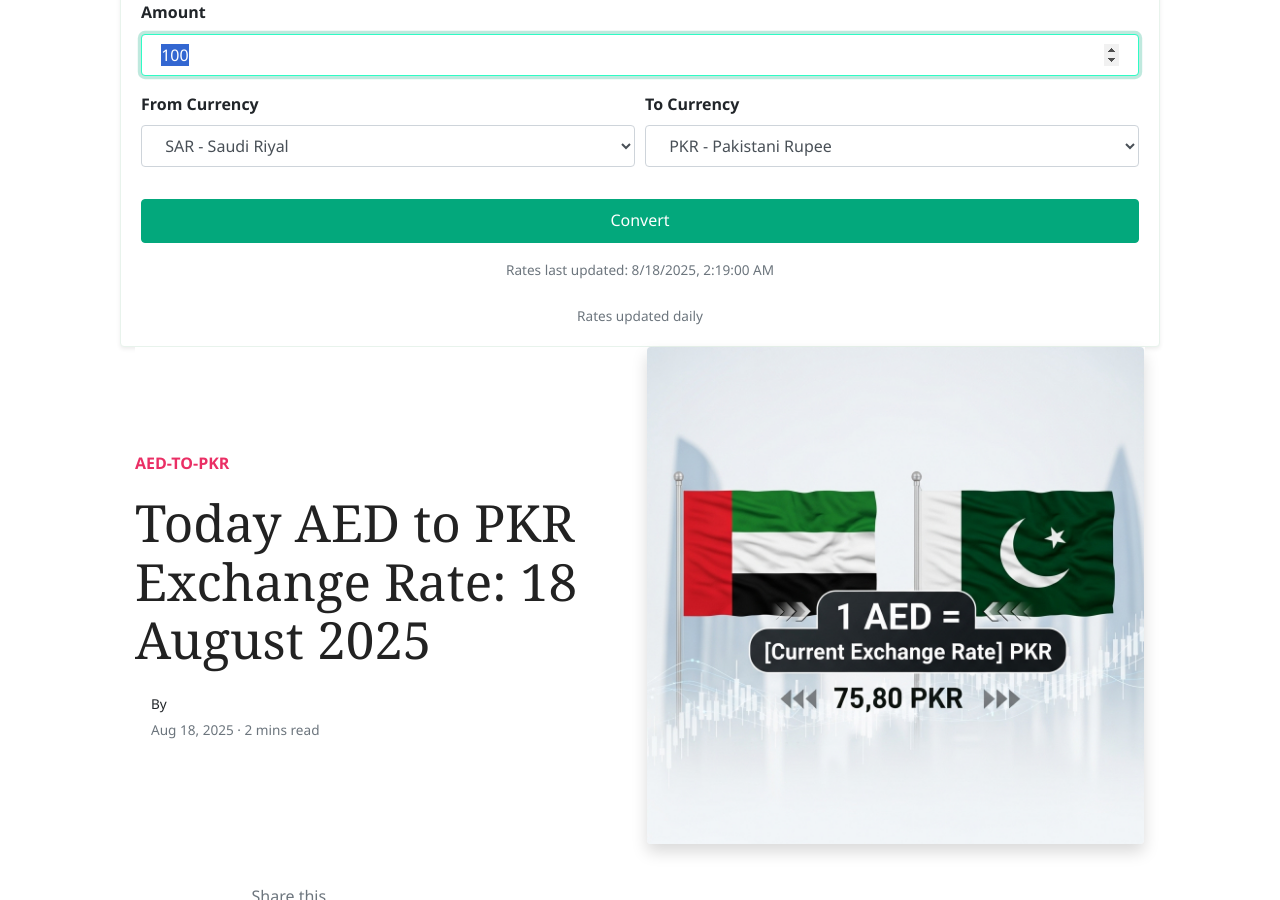
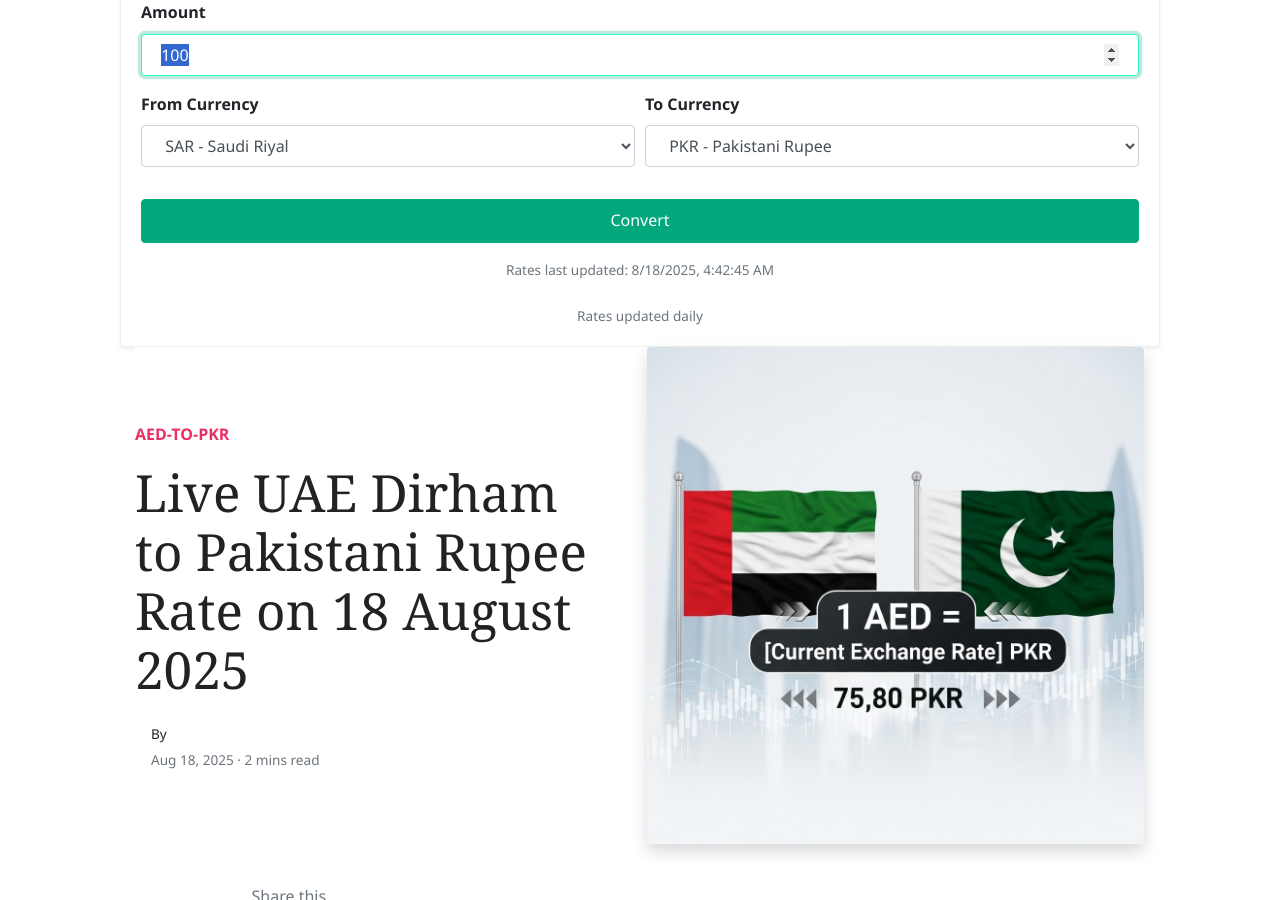
Before and after one commit to mlcom/mlcom.github.io, a Jekyll site: the page built from _posts/2025-08-18-today-uae-dirham-to-pkr-exchange-rate-august-2025-prices-updated-aed-to-pkr.md, in a window 1280 px wide and 900 px high, scrolled down 242 px. Built offline with Jekyll 4.4.1, drawn with Linux system fonts in a browser that asks for light colours; nearby versions of some CDN libraries; comment, search, counter and statistics services are not loaded.

Commit message:
Automated: Update currency rates and generate daily posts

```diff
--- a/_data/rates.yml
+++ b/_data/rates.yml
@@ -1,4 +1,4 @@
-last_updated_utc: '2025-08-18T02:19:00.575381+00:00'
+last_updated_utc: '2025-08-18T04:42:45.218426+00:00'
 rates:
   AED: 3.6725
   AFN: 68.3263
--- a/_posts/2025-08-18-today-uae-dirham-to-pkr-exchange-rate-august-2025-prices-updated-aed-to-pkr.md
+++ b/_posts/2025-08-18-today-uae-dirham-to-pkr-exchange-rate-august-2025-prices-updated-aed-to-pkr.md
@@ -1,6 +1,6 @@
 ---
 layout: post
-title:  'Today AED to PKR Exchange Rate: 18 August 2025'
+title:  'Live UAE Dirham to Pakistani Rupee Rate on 18 August 2025'
 author: jane
 categories: [ aed-to-pkr ]
 image: assets/images/aed-to-pkr-rate-today.jpg
```
Also changed, not shown: _posts/2025-08-18-today-saudi-riyal-to-pkr-exchange-rate-august-2025-prices-updated-sar-to-pkr.md (+1 -1 lines), _posts/2025-08-18-today-uk-pound-sterling-to-pkr-exchange-rate-august-2025-prices-updated-gbp-to-pkr.md (+1 -1 lines).
